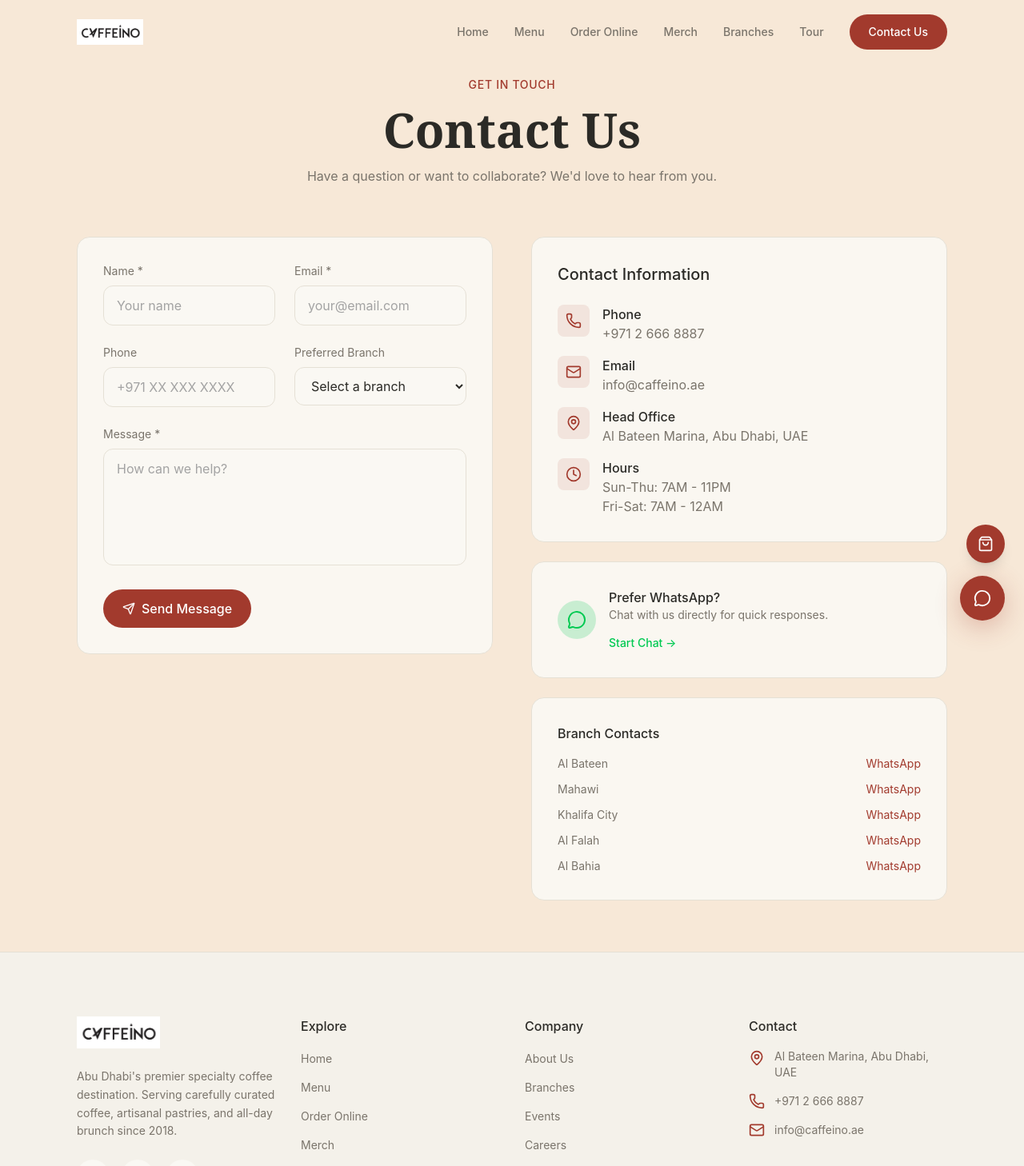
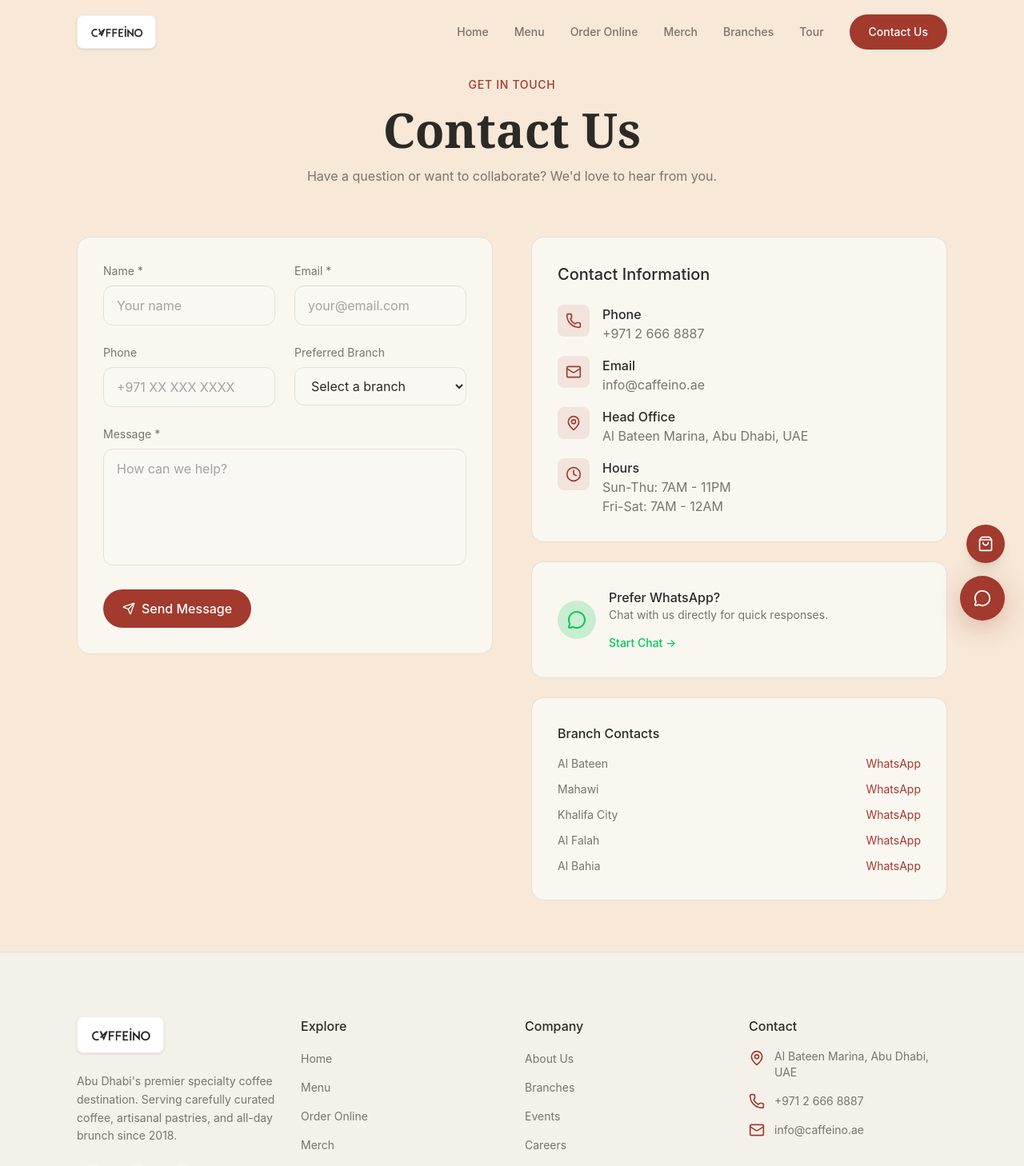
Before and after one commit to faidbot16-boop/caffeino-v2, a React (Vite) app: page /contact in a window 1280 px wide. Shown: the top 1458 px of the page at 80% size. Built offline with nearby package versions, Linux system fonts and the light colour scheme.

Commit message:
Fix: Logo wrapped in white badge container for better background blend

```diff
--- a/src/components/layout/Footer.tsx
+++ b/src/components/layout/Footer.tsx
@@ -30,7 +30,9 @@ export default function Footer() {
           {/* Brand */}
           <div className="lg:col-span-1">
             <Link to="/" className="flex items-center gap-2 mb-6">
-              <img src="/logo.png" alt="Caffeino" className="h-10 w-auto" />
+              <div className="bg-white rounded-lg px-3 py-1.5 shadow-sm border border-border/50">
+                <img src="/logo.png" alt="Caffeino" className="h-8 w-auto" />
+              </div>
             </Link>
             <p className="text-text-secondary text-sm leading-relaxed mb-6">
               Abu Dhabi's premier specialty coffee destination. Serving carefully curated coffee,
--- a/src/components/layout/Navbar.tsx
+++ b/src/components/layout/Navbar.tsx
@@ -47,11 +47,13 @@ export default function Navbar() {
         <div className="section-padding flex items-center justify-between h-16 lg:h-20">
           {/* Logo */}
           <Link to="/" className="flex items-center gap-2 group">
-            <img
-              src="/logo.png"
-              alt="Caffeino"
-              className="h-8 w-auto"
-            />
+            <div className="bg-white rounded-lg px-3 py-1.5 shadow-sm border border-border/50 hover:shadow-md transition-shadow">
+              <img
+                src="/logo.png"
+                alt="Caffeino"
+                className="h-7 w-auto"
+              />
+            </div>
           </Link>
 
           {/* Desktop Navigation */}
```
